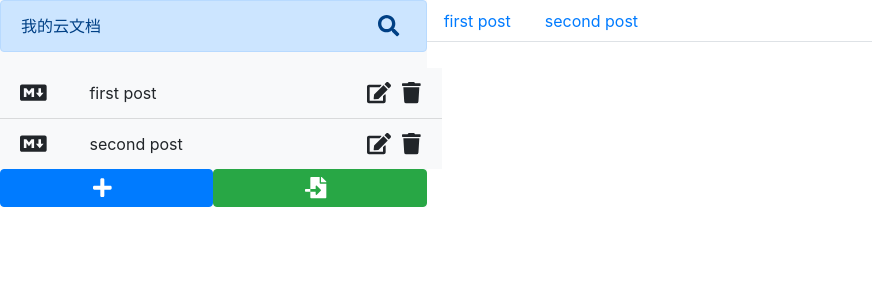
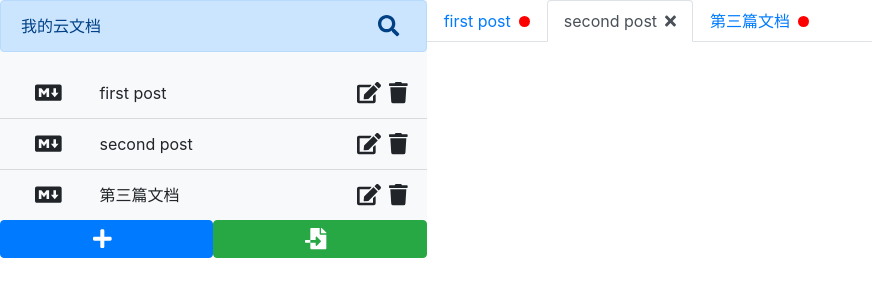
Before and after one commit to Hujianboo/makdwoneditor, a React (Create React App) app: page / in a window 1280 px wide. Shown: the top 300 px of the page, without its empty margins (0-872 px from the left). Built offline with nearby package versions, Linux system fonts and the light colour scheme.

Commit message:
add TabList

```diff
--- a/package.json
+++ b/package.json
@@ -13,6 +13,7 @@
     "@testing-library/user-event": "^7.1.2",
     "bootstrap": "^4.5.2",
     "classnames": "^2.2.6",
+    "node-sass": "^4.14.1",
     "react": "^16.13.1",
     "react-dom": "^16.13.1",
     "react-scripts": "3.4.3"
--- a/src/App.js
+++ b/src/App.js
@@ -38,7 +38,11 @@ function App() {
             </div>
         </div>
         <div className="col-8 right-pannel">
-          <TabList files={defaultFiles}></TabList>
+          <TabList
+            files={defaultFiles}
+            unsaveIds={['1','3']}
+            activeId={'2'}
+          />
         </div>
       </div>
     </div>
--- a/src/components/FileList.js
+++ b/src/components/FileList.js
@@ -1,4 +1,4 @@
-import React, { useState,useEffect, useRef} from 'react';
+import React, { useState,useEffect} from 'react';
 import { FontAwesomeIcon } from '@fortawesome/react-fontawesome';
 import {faEdit, faTrash,faTimes } from '@fortawesome/free-solid-svg-icons';
 import {faMarkdown} from '@fortawesome/free-brands-svg-icons'
@@ -26,11 +26,11 @@ const FileList = ({files, onFileClick, onSaveEdit, onFileDelete}) => {
     }
   },[enterKey,editStatus,escKey])
   return(
-    <ul className="list-group list-group-flush file-list">
+    <ul className="list-group list-group-flush file-list ">
       {
         files.map(file => (
           <li
-          className="list-group-item bg-light row d-flex align-items-center file-item"
+          className="list-group-item bg-light row d-flex align-items-center file-item mx-0"
             key={file.id}
           >
             {
--- a/src/components/TabList.js
+++ b/src/components/TabList.js
@@ -1,18 +1,36 @@
-import React, { useState,useEffect, useRef} from 'react';
-
-const TabList = ({files}) => {
+import React from 'react';
+import classNames from 'classnames';
+import {faTimes } from '@fortawesome/free-solid-svg-icons';
+import { FontAwesomeIcon } from '@fortawesome/react-fontawesome';
+import './TabList.scss'
+const TabList = ({files,unsaveIds,activeId}) => {
 
   return(
-    <ul className="nav nav-tabs">
+    <ul className="nav nav-tabs tablist-component">
       {
         files.map(file => {
-
+          const unSaveMark = unsaveIds.includes(file.id);
+          const className = classNames({
+            'nav-link': true,
+            'unsave': unSaveMark,
+            'active': activeId === file.id
+          })
           return(
-            <li className="nav-item">
-              <a className="nav-link" href="">
+            <li className="nav-item" key={file.id}>
+              <a
+                href="#"
+                className={className}>
                 <span>
                   {file.title}
                 </span>
+                <span
+                  className="ml-2 close-icon"
+                >
+                  <FontAwesomeIcon
+                    icon={faTimes}
+                  />
+                </span>
+                {unSaveMark && <span className="ml-2 unsaved-icon rounded-circle"></span>}
               </a>
             </li>
           )
--- /dev/null
+++ b/src/components/TabList.scss
@@ -0,0 +1,26 @@
+.tablist-component{
+  .close-icon {
+    visibility: hidden;
+  }
+  .nav-link:hover .close-icon {
+    visibility: visible;
+  }
+  .nav-link.active .close-icon {
+    visibility: visible;
+  }
+  .unsaved-icon {
+    width: 11px;
+    height: 11px;
+    display: inline-block;
+    background-color: red;
+  }
+  .unsave.nav-link .close-icon{
+    display: none;
+  }
+  .unsave.nav-link:hover .close-icon{
+    display: inline-block;
+  }
+  .unsave.nav-link:hover .unsaved-icon{
+    display: none;
+  }
+}
--- a/src/hooks/useKeyPress.js
+++ b/src/hooks/useKeyPress.js
@@ -1,5 +1,4 @@
 import { useState,useEffect} from 'react';
-import PropTypes from 'prop-types';
 
 const useKeyPress = (targetKeyCode) => {
   const [keyState, setkeyState] = useState(false);
--- a/src/utils/defaultFiles.js
+++ b/src/utils/defaultFiles.js
@@ -10,6 +10,12 @@ const defaultFiles = [
     title: 'second post',
     body: '## this is the title',
     createdAt: 1563762965704
+  },
+  {
+    id: '3',
+    title: '第三篇文档',
+    body: '## this is the title',
+    createdAt: 1563762965704
   }
 ]
 
```
